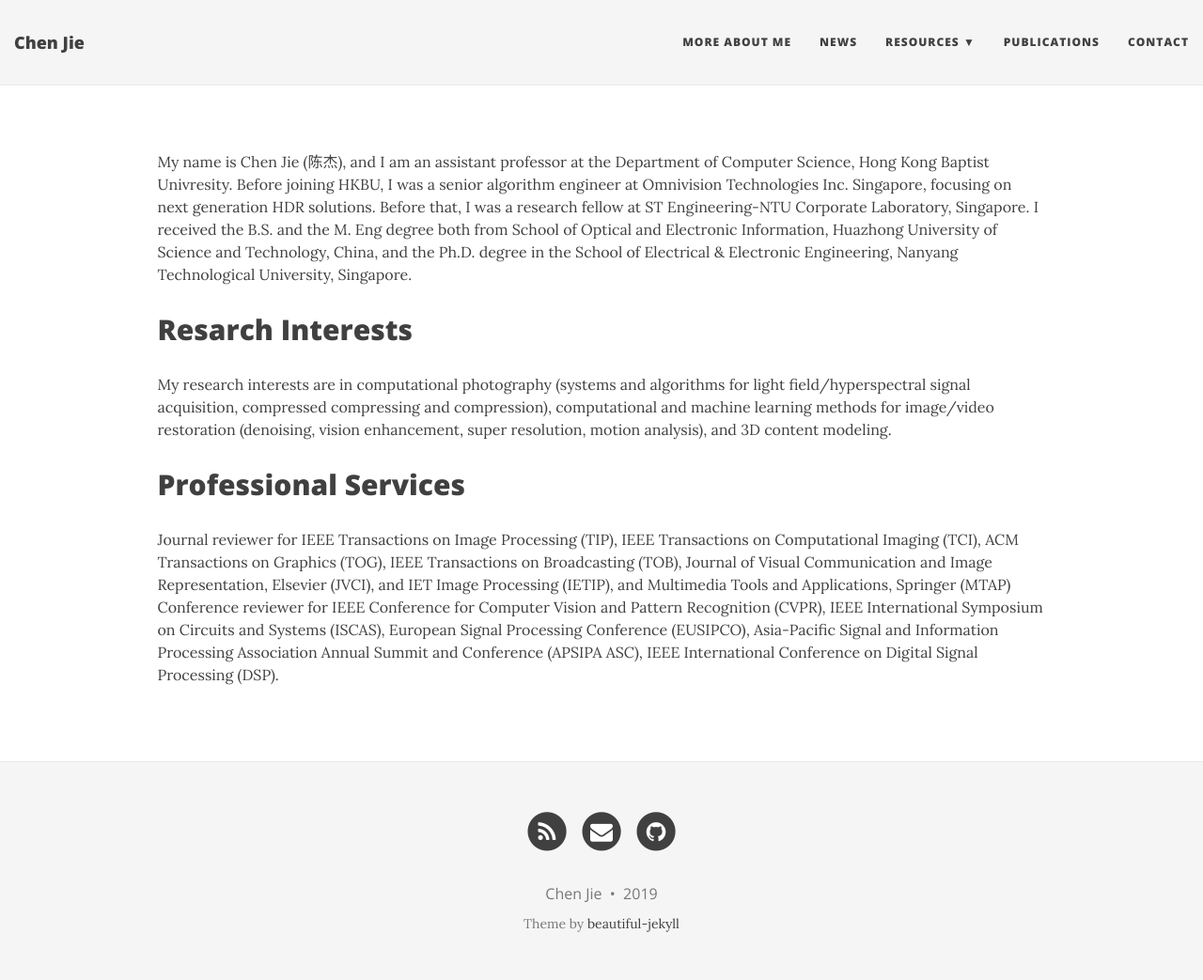
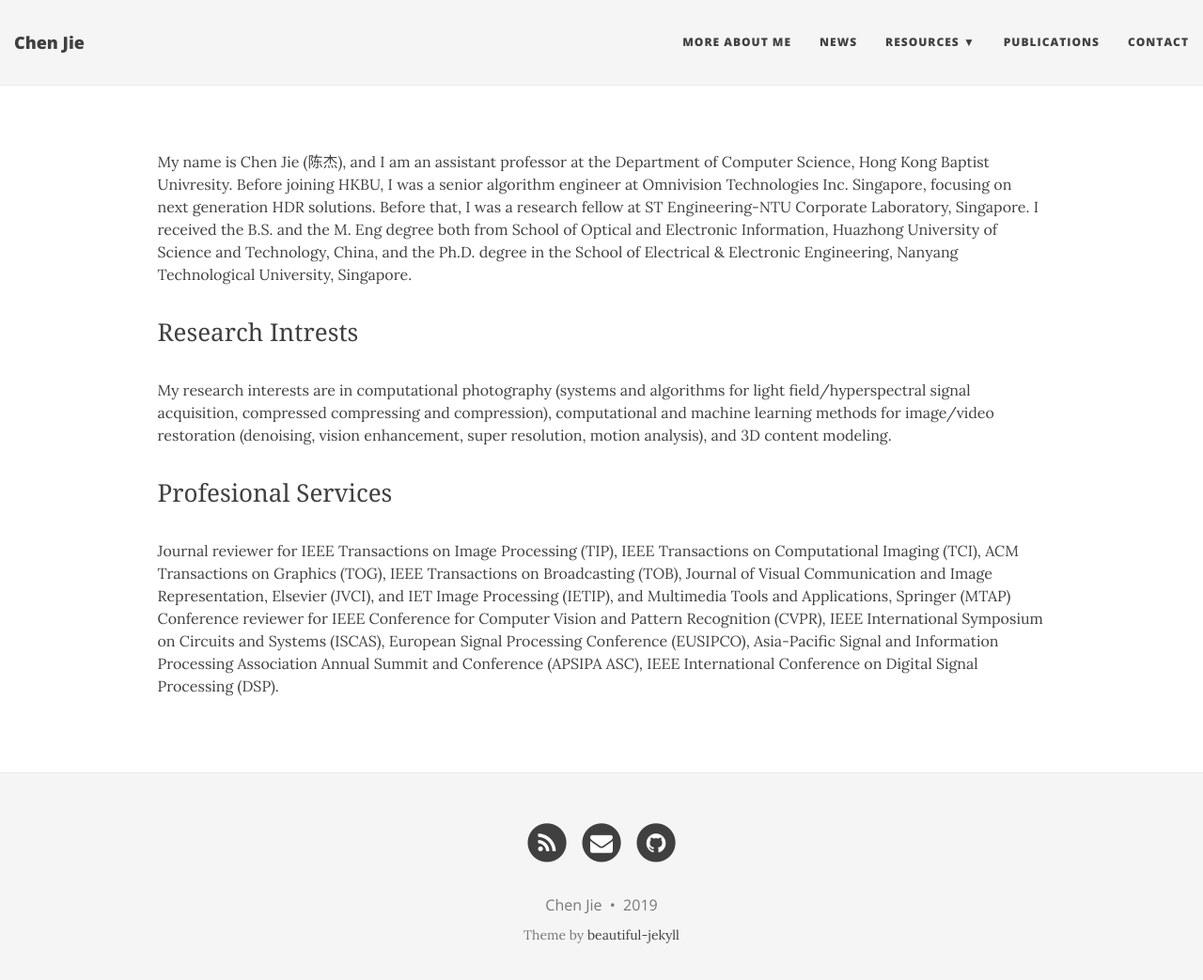
Before and after one commit to jchenhkg/jchenhkg.github.io, a Jekyll site: the page built from pages/aboutme.md, in a window 1280 px wide and 1056 px high. Shown: the top 1043 px of the window at 94% size. Built offline with Jekyll 4.4.1, drawn with Linux system fonts in a browser that asks for light colours; nearby versions of some CDN libraries; our own code applies the rules of GitHub Pages for plain Markdown files.

Commit message:
Update aboutme.md

```diff
--- a/pages/aboutme.md
+++ b/pages/aboutme.md
@@ -1,9 +1,11 @@
 My name is Chen Jie (陈杰), and I am an assistant professor at the Department of Computer Science, Hong Kong Baptist Univresity. Before joining HKBU, I was a senior algorithm engineer at Omnivision Technologies Inc. Singapore, focusing on next generation HDR solutions. Before that, I was a research fellow at ST Engineering-NTU Corporate Laboratory, Singapore. I received the B.S. and the M. Eng degree both from  School of Optical and Electronic Information, Huazhong University of Science and Technology, China, and the Ph.D. degree in the School of Electrical & Electronic Engineering, Nanyang Technological University, Singapore.
 
-## Resarch Interests
+<p><span style="font-family:georgia,serif;"><span style="font-size:26px;">Research Intrests</span></span></p>
+
 My research interests are in computational photography (systems and algorithms for light field/hyperspectral signal acquisition, compressed compressing and compression), computational and machine learning methods for image/video restoration (denoising, vision enhancement, super resolution, motion analysis), and 3D content modeling.
 
-## Professional Services
+<p><span style="font-family: georgia, serif; font-size: 26px;">Profesional Services</span></p>
+
 Journal reviewer for IEEE Transactions on Image Processing (TIP), IEEE Transactions on
 Computational Imaging (TCI), ACM Transactions on Graphics (TOG), IEEE Transactions on
 Broadcasting (TOB), Journal of Visual Communication and Image Representation, Elsevier (JVCI), and
```
